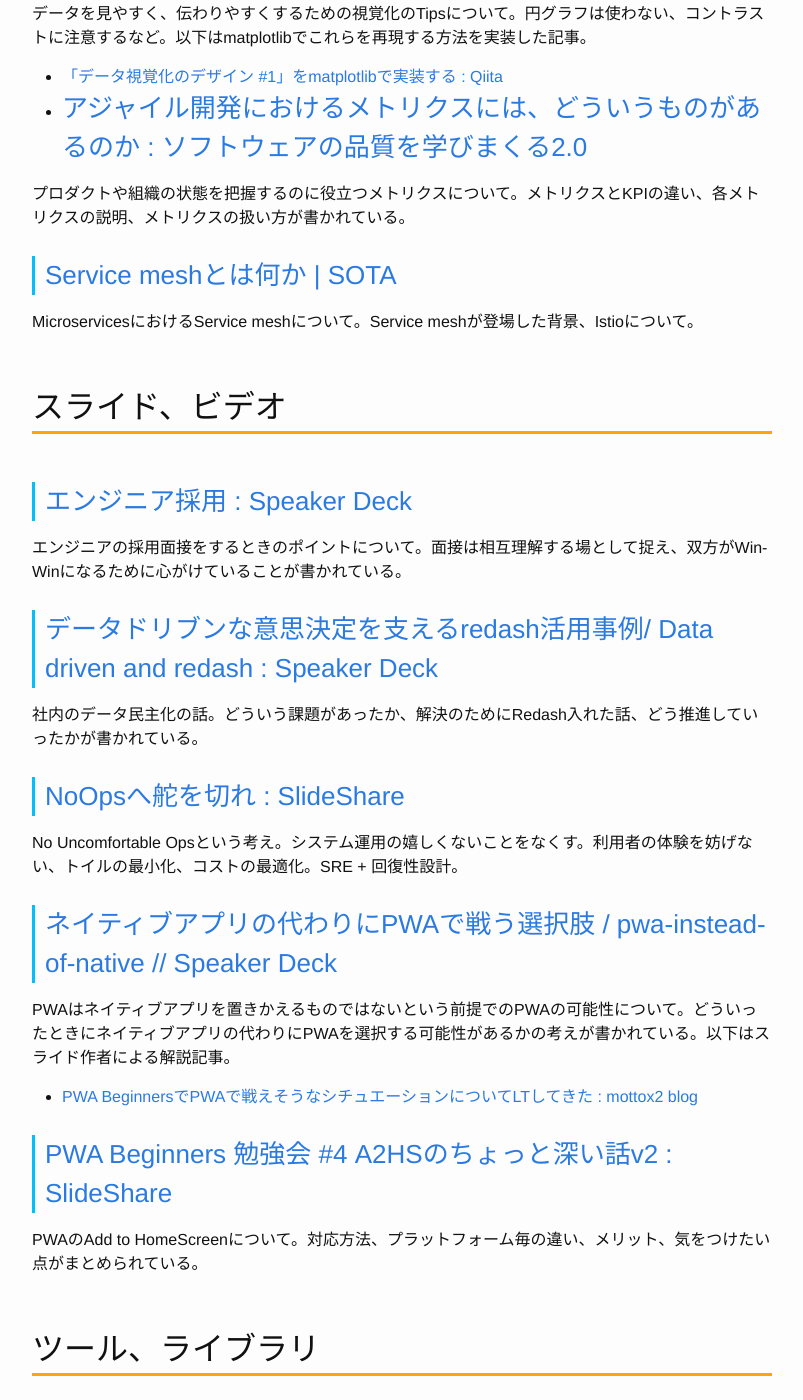
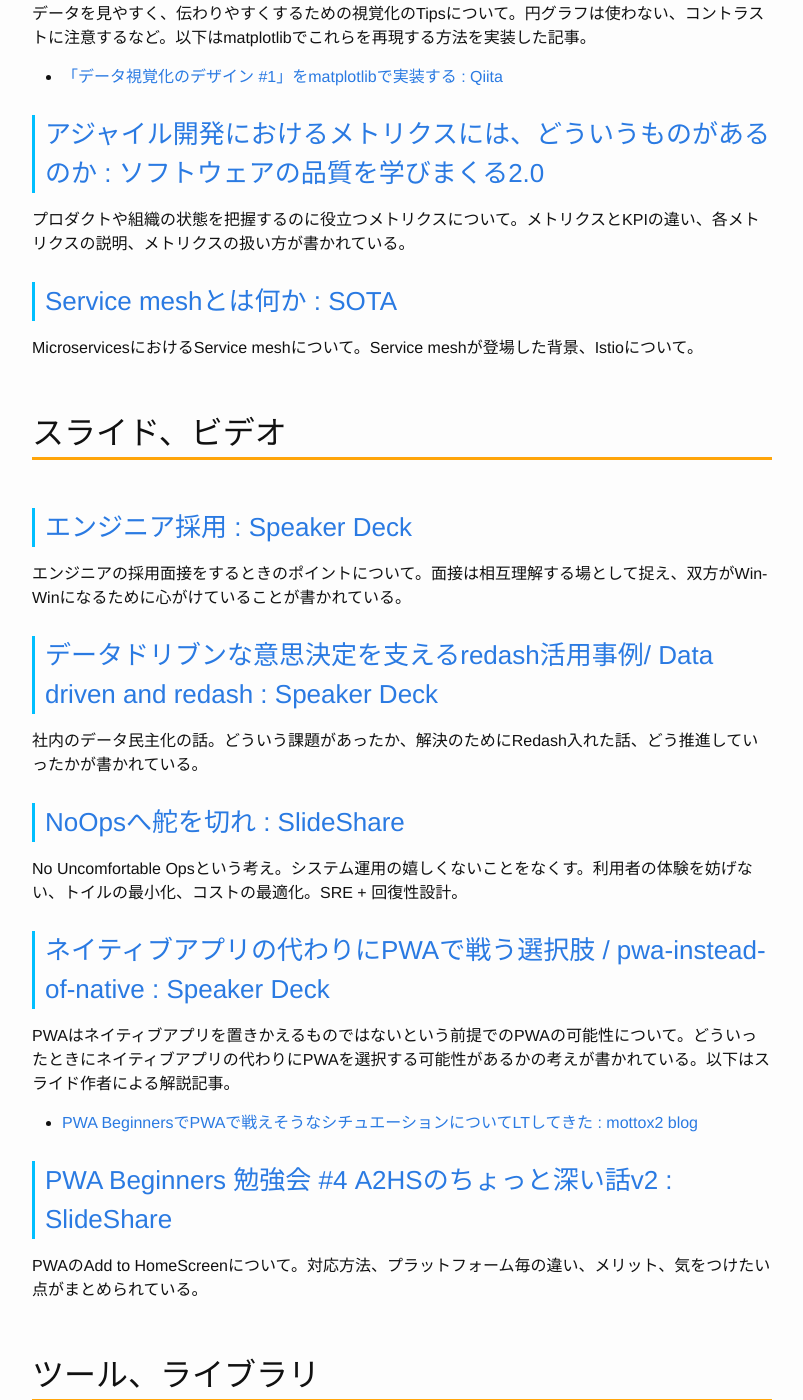
Before and after one commit to Gather-Tech/Gather-Tech.github.io, a Jekyll site: the page built from _posts/2018/2018-05-28-Gather100.md, in a window 1280 px wide and 1400 px high, scrolled down 2444 px. Shown: the whole window, without its empty margins (238-1041 px from the left). Built offline with Jekyll 4.4.1, drawn with Linux system fonts in a browser that asks for light colours; some of the changed text lies outside the part shown.

Commit message:
fix typo

```diff
--- a/_posts/2018/2018-05-28-Gather100.md
+++ b/_posts/2018/2018-05-28-Gather100.md
@@ -23,7 +23,7 @@
 
 ## 今週のイチオシ
 
-### [宣言型デプロイツールの「正しい」使い方 (考え方編) /20180524-ssmjp-deploy // Speaker Deck](https://speakerdeck.com/opelab/20180524-ssmjp-deploy)
+### [宣言型デプロイツールの「正しい」使い方 (考え方編) /20180524-ssmjp-deploy : Speaker Deck](https://speakerdeck.com/opelab/20180524-ssmjp-deploy)
 
 宣言型デプロイツールを使うことで出てくる問題について。運用が自動化されたりコード化されるが担当者がいなくなると負債になりがち。デプロイツール使う場合もコードとは別にきちんとドキュメントが必要。
 
@@ -58,12 +58,12 @@
 データを見やすく、伝わりやすくするための視覚化のTipsについて。円グラフは使わない、コントラストに注意するなど。以下はmatplotlibでこれらを再現する方法を実装した記事。
 
 - [「データ視覚化のデザイン #1」をmatplotlibで実装する : Qiita](https://qiita.com/skotaro/items/cdb0732ad1ad2a4b6236)
--
+
 ### [アジャイル開発におけるメトリクスには、どういうものがあるのか : ソフトウェアの品質を学びまくる2.0](http://www.kzsuzuki.com/entry/agileMetrix)
 
 プロダクトや組織の状態を把握するのに役立つメトリクスについて。メトリクスとKPIの違い、各メトリクスの説明、メトリクスの扱い方が書かれている。
 
-### [Service meshとは何か | SOTA](https://deeeet.com/writing/2018/05/22/service-mesh/)
+### [Service meshとは何か : SOTA](https://deeeet.com/writing/2018/05/22/service-mesh/)
 
 MicroservicesにおけるService meshについて。Service meshが登場した背景、Istioについて。
 
@@ -81,7 +81,7 @@
 
 No Uncomfortable Opsという考え。システム運用の嬉しくないことをなくす。利用者の体験を妨げない、トイルの最小化、コストの最適化。SRE + 回復性設計。
 
-### [ネイティブアプリの代わりにPWAで戦う選択肢 / pwa-instead-of-native // Speaker Deck](https://speakerdeck.com/mottox2/pwa-instead-of-native)
+### [ネイティブアプリの代わりにPWAで戦う選択肢 / pwa-instead-of-native : Speaker Deck](https://speakerdeck.com/mottox2/pwa-instead-of-native)
 
 PWAはネイティブアプリを置きかえるものではないという前提でのPWAの可能性について。どういったときにネイティブアプリの代わりにPWAを選択する可能性があるかの考えが書かれている。以下はスライド作者による解説記事。
 
```
Also changed, not shown: other parts of _posts/2018/2018-05-28-Gather100.md (+0 -4 lines).
